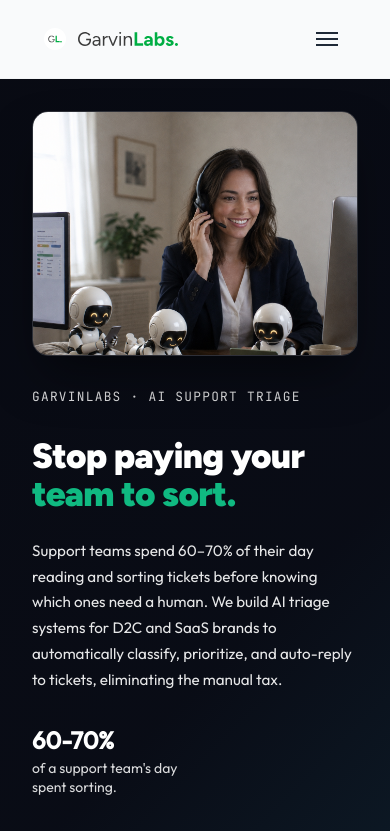
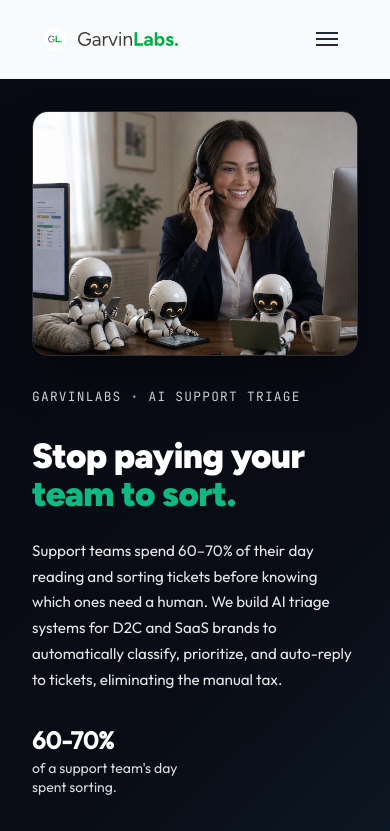
Before and after one commit to GarvinChanderia/garvinlabs-website, a Next.js app: page / in a window 390 px wide. Shown: the top 831 px of the page. Built offline with nearby package versions, Linux system fonts and the light colour scheme.

Commit message:
fix(hero): adjust image crop to show robots on mobile
Shift objectPosition from top to 35% so both the agent
and the robot assistants are visible when cropped.

Co-Authored-By: Claude Sonnet 4.6 <noreply@anthropic.com>

```diff
--- a/app/page.tsx
+++ b/app/page.tsx
@@ -143,7 +143,7 @@ export default function Home() {
               src="/website-images/hero-cs-support.png"
               alt="AI support agent with three robot assistants handling customer tickets"
               fill
-              style={{ objectFit: "cover", objectPosition: "center top" }}
+              style={{ objectFit: "cover", objectPosition: "center 35%" }}
               priority
             />
           </div>
```
